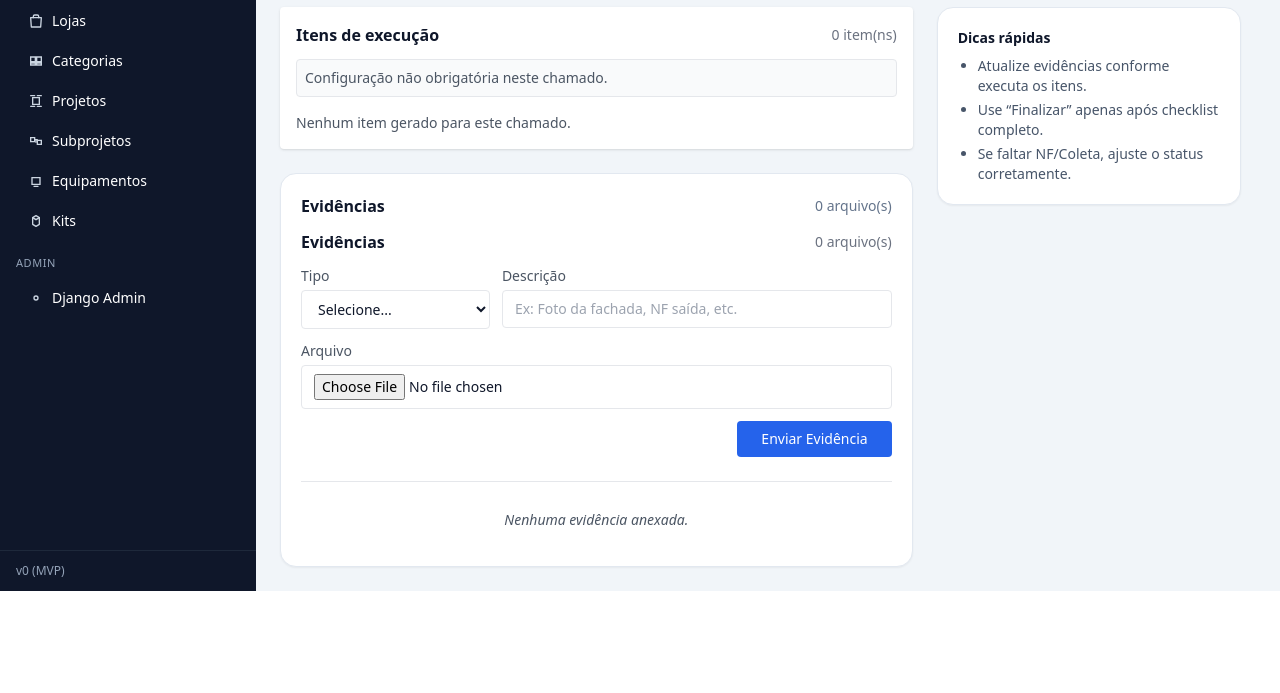
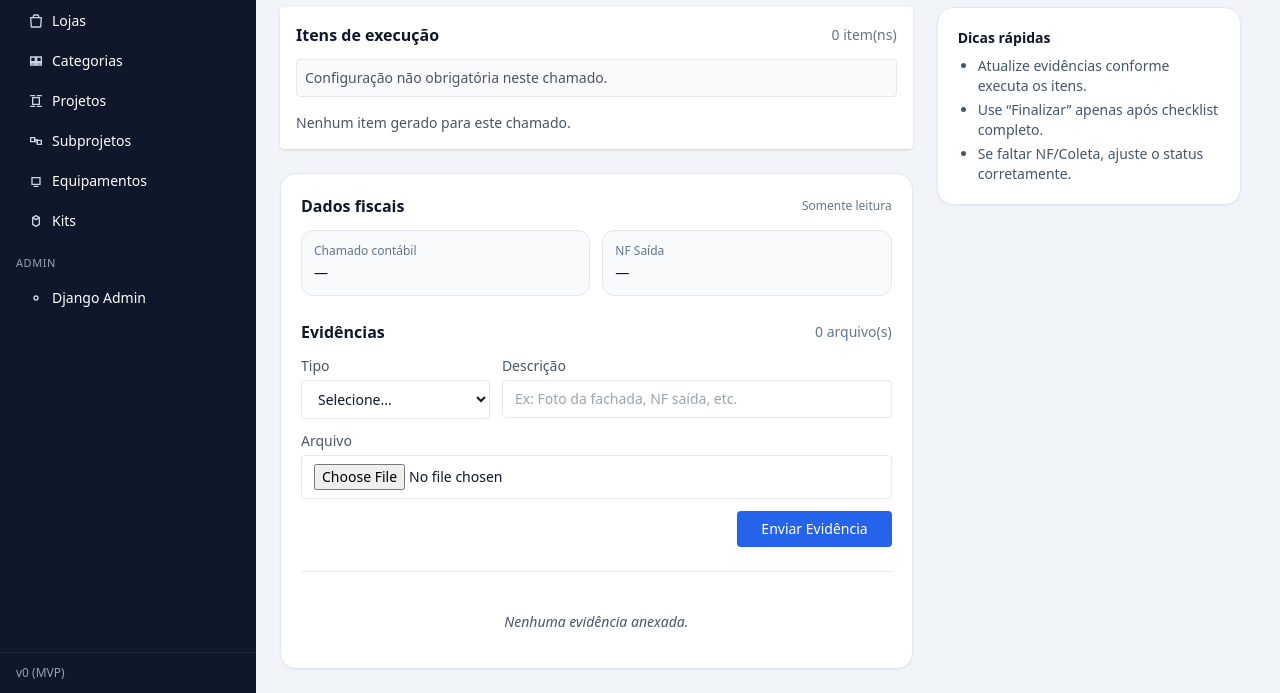
Before and after one commit to JonasFarias93/expansao360, a Django app: template web/execucao/templates/execucao/chamado_execucao.html in a window 1280 px wide. Shown: the part 325-1018 px from the top of the page. Before the commit the page ends 916 px from the top, so only its background shows below. Run offline with Django 5.2, Linux system fonts and the light colour scheme; the template is opened without the code that fills it: values that come from a table or form of the project are taken from there, others are empty; some libraries are stand-ins or nearby versions.

Commit message:
feat(ui-execucao): inputs para contabilidade e nf saída com feedback

```diff
--- a/web/execucao/templates/execucao/chamado_execucao.html
+++ b/web/execucao/templates/execucao/chamado_execucao.html
@@ -23,7 +23,7 @@
         {# Evidências / bloco operacional FULL (se/quando habilitado) #}
         {# TODO(UI): reativar quando o componente full estiver pronto e estabilizado #}
 
-        {% include "execucao/components/_card_operacional_chamado_full.html" with chamado=chamado evidencias=evidencias evidencia_tipos=evidencia_tipos %}
+        {% include "execucao/components/_card_operacional_chamado_full.html" with chamado=chamado evidencias=evidencias evidencia_tipos=evidencia_tipos can_edit_dados_fiscais=can_edit_dados_fiscais dados_fiscais_form=dados_fiscais_form %}
       </div>
 
       {# Coluna lateral (resumo / ações rápidas / lembretes) #}
--- a/web/execucao/templates/execucao/components/_card_operacional_chamado_full.html
+++ b/web/execucao/templates/execucao/components/_card_operacional_chamado_full.html
@@ -1,13 +1,86 @@
 {# web/execucao/templates/execucao/components/_card_operacional_chamado_full.html #}
 
-<div class="bg-white rounded-2xl border border-slate-200 shadow-sm p-5">
-  <div class="flex items-center justify-between mb-3">
-    <h2 class="font-semibold text-slate-900">Evidências</h2>
-    <div class="text-sm text-slate-500">{{ evidencias|length }} arquivo(s)</div>
+<div class="bg-white rounded-2xl border border-slate-200 shadow-sm p-5 space-y-6">
+
+  {# ============================ Dados fiscais (MVP PR3)- Editável somente com permissão + sessão ativa ============================ #}
+  <div>
+    <div class="flex items-center justify-between mb-3">
+      <h2 class="font-semibold text-slate-900">Dados fiscais</h2>
+      {% if can_edit_dados_fiscais %}
+        <div class="text-xs text-slate-500">Editável (sessão ativa)</div>
+      {% else %}
+        <div class="text-xs text-slate-500">Somente leitura</div>
+      {% endif %}
+    </div>
+
+    {% if can_edit_dados_fiscais %}
+      <form
+        method="post"
+        action="{% url 'execucao:chamado_salvar_dados_fiscais' chamado.id %}"
+        class="grid grid-cols-1 sm:grid-cols-2 gap-3"
+      >
+        {% csrf_token %}
+
+        <div class="sm:col-span-1">
+          <label class="block text-xs font-medium text-slate-700">Chamado contábil</label>
+          <input
+            type="text"
+            name="contabilidade_numero"
+            value="{{ chamado.contabilidade_numero|default:'' }}"
+            class="mt-1 w-full rounded-lg border border-slate-300 px-3 py-2 text-sm text-slate-900"
+          />
+        </div>
+
+        <div class="sm:col-span-1">
+          <label class="block text-xs font-medium text-slate-700">NF Saída</label>
+          <input
+            type="text"
+            inputmode="numeric"
+            name="nf_saida_numero"
+            value="{{ chamado.nf_saida_numero|default:'' }}"
+            class="mt-1 w-full rounded-lg border border-slate-300 px-3 py-2 text-sm text-slate-900"
+          />
+          <p class="mt-1 text-xs text-slate-500">Apenas números.</p>
+        </div>
+
+        <div class="sm:col-span-2 flex justify-end pt-2">
+          <button
+            type="submit"
+            class="btn btn-primary"
+          >
+            Salvar dados
+          </button>
+        </div>
+      </form>
+    {% else %}
+      <div class="grid grid-cols-1 sm:grid-cols-2 gap-3">
+        <div class="rounded-xl border border-slate-200 bg-slate-50 p-3">
+          <div class="text-xs text-slate-500">Chamado contábil</div>
+          <div class="text-sm font-medium text-slate-900 truncate mt-1">
+            {{ chamado.contabilidade_numero|default:"—" }}
+          </div>
+        </div>
+
+        <div class="rounded-xl border border-slate-200 bg-slate-50 p-3">
+          <div class="text-xs text-slate-500">NF Saída</div>
+          <div class="text-sm font-medium text-slate-900 truncate mt-1">
+            {{ chamado.nf_saida_numero|default:"—" }}
+          </div>
+        </div>
+      </div>
+    {% endif %}
   </div>
 
-  {% include "execucao/components/_evidencias_chamado.html" with chamado=chamado evidencias=evidencias evidencia_tipos=evidencia_tipos only %}
+  {# ============================ Evidências ============================ #}
+  <div>
+    <div class="flex items-center justify-between mb-3">
+      <h2 class="font-semibold text-slate-900">Evidências</h2>
+      <div class="text-sm text-slate-500">{{ evidencias|length }} arquivo(s)</div>
+    </div>
+
+    {% include "execucao/components/_evidencias_chamado.html" with chamado=chamado evidencias=evidencias evidencia_tipos=evidencia_tipos only %}
+  </div>
 
   {# Espaço futuro (sem regra agora): gates / ações operacionais #}
-  {# <div class="mt-6 border-t pt-4 text-sm text-slate-600">Ações operacionais (em breve)</div> #}
+  {# <div class="border-t pt-4 text-sm text-slate-600">Ações operacionais (em breve)</div> #}
 </div>
--- a/web/execucao/templates/execucao/components/_evidencias_chamado.html
+++ b/web/execucao/templates/execucao/components/_evidencias_chamado.html
@@ -1,10 +1,7 @@
 {# web/execucao/templates/execucao/components/_evidencias_chamado.html #}
 
 <div class="space-y-3">
-  <div class="flex items-center justify-between mb-3">
-    <h2 class="font-semibold">Evidências</h2>
-    <div class="text-sm text-gray-500">{{ evidencias|length }} arquivo(s)</div>
-  </div>
+  {# Header removido daqui para evitar duplicação. O título/contador ficam no componente pai (_card_operacional_chamado_full.html). #}
 
   {% if chamado.finalizado_em %}
     <div class="mb-3 text-sm text-gray-600 bg-gray-50 border rounded p-3">
@@ -41,7 +38,12 @@
 
         <div class="md:col-span-3">
           <label class="block text-sm text-gray-600 mb-1 font-medium">Arquivo</label>
-          <input type="file" name="arquivo" class="w-full border rounded px-3 py-2 bg-white text-sm" required />
+          <input
+            type="file"
+            name="arquivo"
+            class="w-full border rounded px-3 py-2 bg-white text-sm"
+            required
+          />
         </div>
       </div>
 
```
